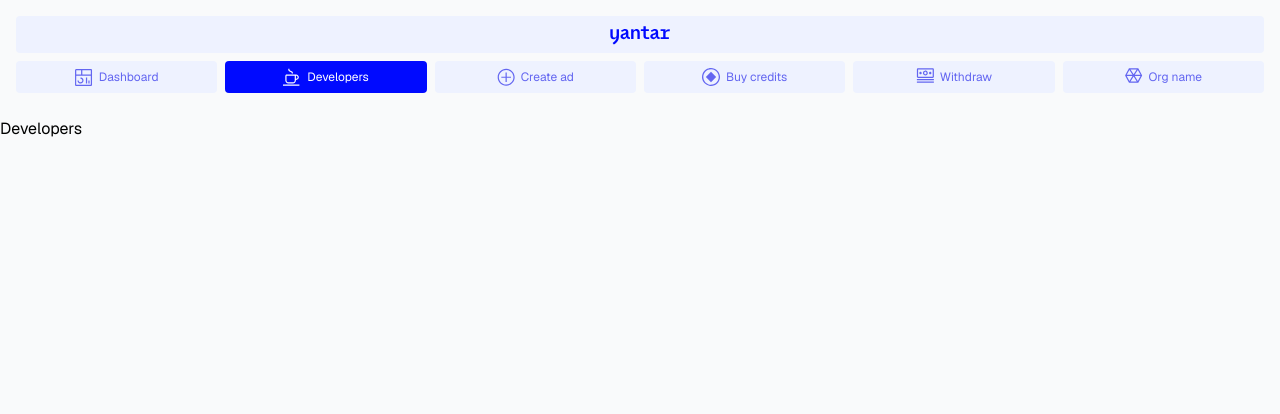
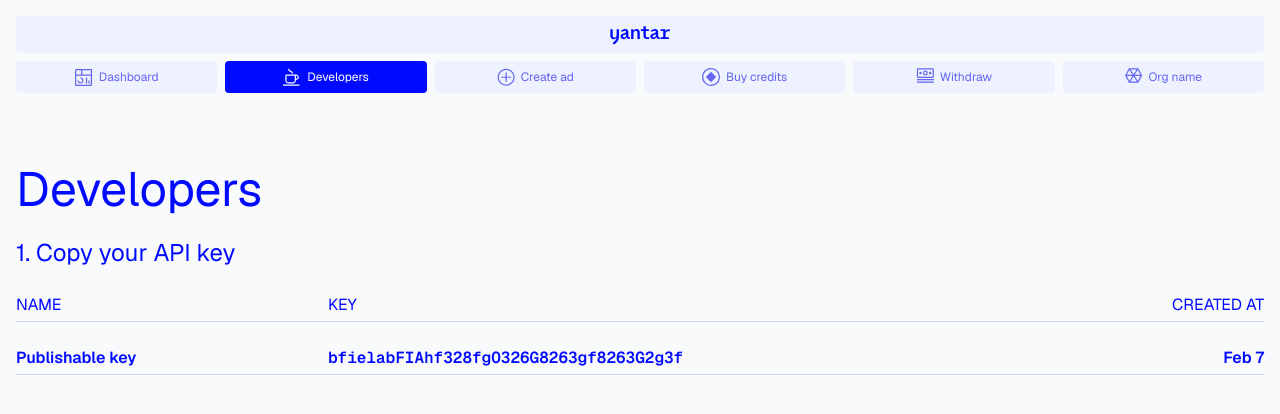
Before and after one commit to Dolko42/yantar, a Next.js app: page /dashboard/developers in a window 1280 px wide. Shown: the top 414 px of the page. Built offline with nearby package versions, Linux system fonts and the light colour scheme.

Commit message:
developers page. api key component

```diff
--- a/package.json
+++ b/package.json
@@ -12,6 +12,7 @@
     "@clerk/nextjs": "^5.0.2",
     "@radix-ui/react-icons": "^1.3.0",
     "@radix-ui/react-select": "^2.0.0",
+    "@radix-ui/react-tooltip": "^1.0.7",
     "class-variance-authority": "^0.7.0",
     "clsx": "^2.1.1",
     "geist": "^1.3.0",
--- a/src/app/dashboard/developers/page.tsx
+++ b/src/app/dashboard/developers/page.tsx
@@ -1,7 +1,25 @@
+import APIKey from "@/app/ui/APIKey";
+
 export default function Page() {
   return (
-    <div>
-      <h1>Developers</h1>
+    <div className="p-4 mt-2 lg:mt-8">
+      <h1 className="text-skin-base text-5xl">Developers</h1>
+      <h3 className="text-skin-base text-2xl mt-6">1. Copy your API key</h3>
+      <div className="md:grid md:grid-cols-4 text-skin-base border-b pb-1 border-skin-base mt-6 hidden">
+        <span className="uppercase col-span-1">Name</span>
+        <span className="uppercase col-span-2">Key</span>
+        <span className="uppercase col-span-1 text-right">Created at</span>
+      </div>
+      <div className="flex flex-col md:grid md:grid-cols-4 text-skin-base border-b pb-1 border-skin-base mt-6">
+        <span className="col-span-1 font-semibold">Publishable key</span>
+        <div className="col-span-2 font-mono cursor-pointer text-skin-base py-6 px-2 rounded-lg my-2 bg-white md:py-0 md:px-0 md:rounded-none md:bg-transparent md:my-0">
+          <APIKey apiKey="bfielabFIAhf328fgO326G8263gf8263G2g3f" />
+        </div>
+        <span className="uppercase col-span-1 md:text-right md:hidden">
+          Created at
+        </span>
+        <span className="col-span-1 md:text-right font-semibold">Feb 7</span>
+      </div>
     </div>
   );
 }
--- a/src/app/dashboard/page.tsx
+++ b/src/app/dashboard/page.tsx
@@ -1,6 +1,5 @@
 import Link from "next/link";
 import { Dropdown } from "../ui/Dropdown";
-import Button from "../ui/Button";
 import DeveloperBanner from "../ui/DeveloperBanner";
 
 export default function Page() {
--- /dev/null
+++ b/src/app/ui/ApiKey.tsx
@@ -0,0 +1,37 @@
+"use client";
+import React, { useState } from "react";
+
+type APIKeyProps = {
+  apiKey: string;
+};
+
+const APIKey: React.FC<APIKeyProps> = ({ apiKey }) => {
+  const [copySuccess, setCopySuccess] = useState(false);
+
+  const handleCopyToClipboard = (text: string) => {
+    navigator.clipboard
+      .writeText(text)
+      .then(() => {
+        setCopySuccess(true);
+        setTimeout(() => setCopySuccess(false), 1500); // Reset copy success message after 1.5 seconds
+      })
+      .catch((error) => {
+        console.error("Error copying text to clipboard:", error);
+      });
+  };
+
+  return (
+    <>
+      <span
+        onClick={() => handleCopyToClipboard(apiKey)}
+        className="font-semibold"
+      >
+        {apiKey}
+      </span>
+      {copySuccess && (
+        <span className="text-green-600 ml-2 text-sm">Copied!</span>
+      )}
+    </>
+  );
+};
+export default APIKey;
--- /dev/null
+++ b/src/components/ui/tooltip.tsx
@@ -0,0 +1,30 @@
+"use client"
+
+import * as React from "react"
+import * as TooltipPrimitive from "@radix-ui/react-tooltip"
+
+import { cn } from "@/lib/utils"
+
+const TooltipProvider = TooltipPrimitive.Provider
+
+const Tooltip = TooltipPrimitive.Root
+
+const TooltipTrigger = TooltipPrimitive.Trigger
+
+const TooltipContent = React.forwardRef<
+  React.ElementRef<typeof TooltipPrimitive.Content>,
+  React.ComponentPropsWithoutRef<typeof TooltipPrimitive.Content>
+>(({ className, sideOffset = 4, ...props }, ref) => (
+  <TooltipPrimitive.Content
+    ref={ref}
+    sideOffset={sideOffset}
+    className={cn(
+      "z-50 overflow-hidden rounded-md bg-slate-900 px-3 py-1.5 text-xs text-slate-50 animate-in fade-in-0 zoom-in-95 data-[state=closed]:animate-out data-[state=closed]:fade-out-0 data-[state=closed]:zoom-out-95 data-[side=bottom]:slide-in-from-top-2 data-[side=left]:slide-in-from-right-2 data-[side=right]:slide-in-from-left-2 data-[side=top]:slide-in-from-bottom-2 dark:bg-slate-50 dark:text-slate-900",
+      className
+    )}
+    {...props}
+  />
+))
+TooltipContent.displayName = TooltipPrimitive.Content.displayName
+
+export { Tooltip, TooltipTrigger, TooltipContent, TooltipProvider }
```
Also changed, not shown: 1 other file (tests, documents, lock files or other folders).
